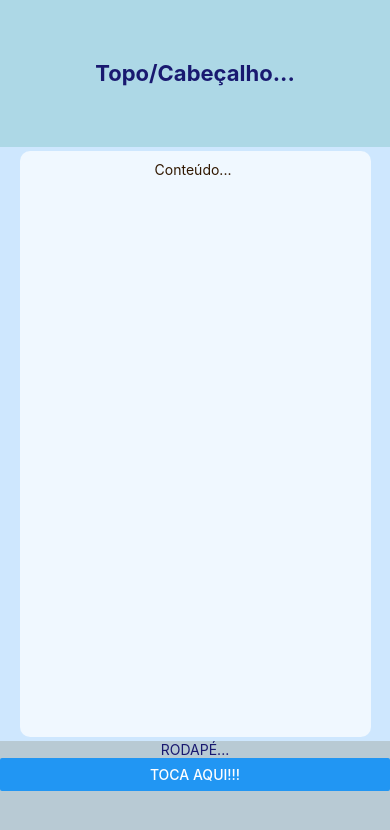
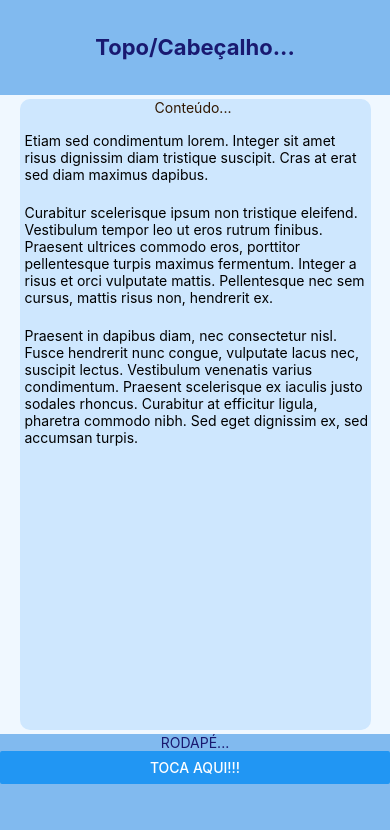
Before and after one commit to AlineMachadoTeixeira/ola-react-native, a React Native app: screen / in a window 390 px wide. Shown: the top 830 px of the page. Built offline with nearby package versions, Linux system fonts and the light colour scheme.

Commit message:
Ajustando o css

```diff
--- a/App.js
+++ b/App.js
@@ -6,7 +6,7 @@
   Text,
   View,
 } from "react-native";
-import estilos from "./src/stylesheets/estilo";
+import estilos from "./src/stylesheets/estilo"; /* CSS */
 
 export default function App() {
   const vai = () => {
@@ -19,12 +19,30 @@
       <SafeAreaView style={estilos.container}>
         {/* Topo/Cabeçalho... */}
         <View style={estilos.cabecalho}>
-          <Text style={estilos.tituloCabecalho}>Topo/Cabeçalho...</Text>
+          <Text style={estilos.titulo}>Topo/Cabeçalho...</Text>
         </View>
 
         {/* Conteúdo... ... */}
         <View style={estilos.conteudo}>
-          <Text style={estilos.subtituloConteudo}>Conteúdo... </Text>
+          <Text style={estilos.subtitulo}>Conteúdo... </Text>
+          <Text style={estilos.texto}>
+            Etiam sed condimentum lorem. Integer sit amet risus dignissim diam
+            tristique suscipit. Cras at erat sed diam maximus dapibus.
+          </Text>
+          <Text style={estilos.texto}>
+            Curabitur scelerisque ipsum non tristique eleifend. Vestibulum
+            tempor leo ut eros rutrum finibus. Praesent ultrices commodo eros,
+            porttitor pellentesque turpis maximus fermentum. Integer a risus et
+            orci vulputate mattis. Pellentesque nec sem cursus, mattis risus
+            non, hendrerit ex.
+          </Text>
+          <Text style={estilos.texto}>
+            Praesent in dapibus diam, nec consectetur nisl. Fusce hendrerit nunc
+            congue, vulputate lacus nec, suscipit lectus. Vestibulum venenatis
+            varius condimentum. Praesent scelerisque ex iaculis justo sodales
+            rhoncus. Curabitur at efficitur ligula, pharetra commodo nibh. Sed
+            eget dignissim ex, sed accumsan turpis.
+          </Text>
         </View>
 
         {/* Rodapé... */}
--- a/src/stylesheets/estilo.js
+++ b/src/stylesheets/estilo.js
@@ -2,28 +2,31 @@
 
 const estilos = StyleSheet.create({
   container: {
-    backgroundColor: "#cee7fe",
+    backgroundColor: "#f0f8ff",
     flex: 1,
     /* justifyContent: "center",
       flexDirection: "row" // padrão é coluna*/
-    // fontFamily: " sans-serif",
+    // fontFamily: " sans-serif" f0f8ff,
   },
 
+  /* Começo Cabecalho */
   cabecalho: {
-    backgroundColor: "#add8e6",
-    flex: 1,
+    backgroundColor: "#81baef",
+    flex: 0.6,
     justifyContent: "center",
   },
 
-  tituloCabecalho: {
+  titulo: {
     color: "#191970",
     fontWeight: "bold",
     textAlign: "center",
     fontSize: 22,
   },
+  /* Fim Cabecalho */
 
+  /* Começo Ccteudo */
   conteudo: {
-    backgroundColor: "#f0f8ff",
+    backgroundColor: "#cee7fe",
     flex: 4,
     width: "90%",
     marginLeft: "auto",
@@ -33,21 +36,31 @@
     borderRadius: 10,
   },
 
-  subtituloConteudo: {
+  subtitulo: {
     color: "#311801",
-    padding: 10,
     textAlign: "center",
   },
 
+  texto: {
+    marginTop: 16,
+    paddingLeft: 5,
+    paddingBottom: 5,
+  },
+
+  /* Fim Conteudo */
+
+  /* Começo Rodapé */
   rodape: {
-    backgroundColor: "#b8cad4",
+    backgroundColor: "#81baef",
     flex: 0.7,
   },
+
   textoRodape: {
     color: "#191970",
     textAlign: "center",
     textTransform: "uppercase",
   },
+  /* Fim Rodapé */
 });
 
 export default estilos;
```
Also changed, not shown: 1 other file (tests, documents, lock files or other folders).
